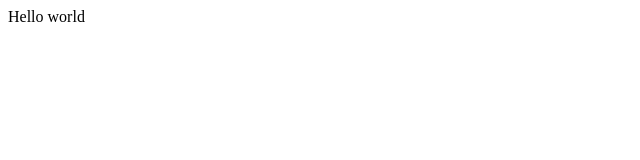
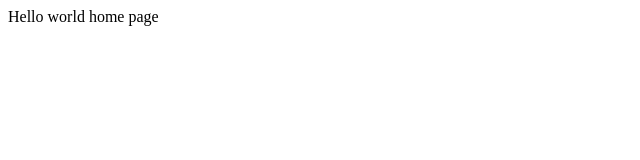
Before and after one commit to vanjama/netly, a plain HTML site: page index.html in a window 1280 px wide. Shown: the full height of the page, 0-640 px from the left. Drawn offline with Linux system fonts and the light colour scheme.

Commit message:
updtae
report to

```diff
--- a/index.html
+++ b/index.html
@@ -7,6 +7,6 @@
     <title>Document</title>
 </head>
 <body>
-    Hello world
+    Hello world home page
 </body>
 </html>
```
